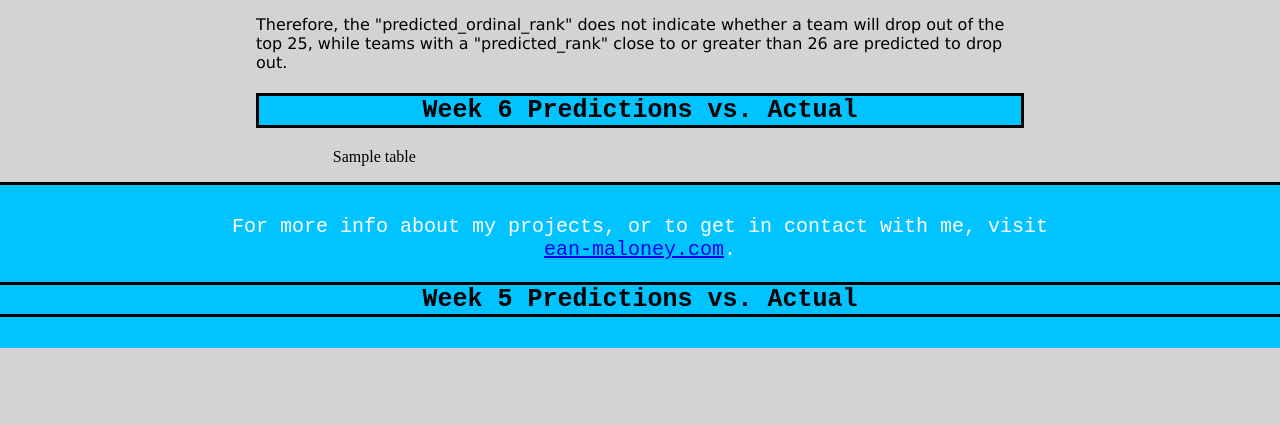
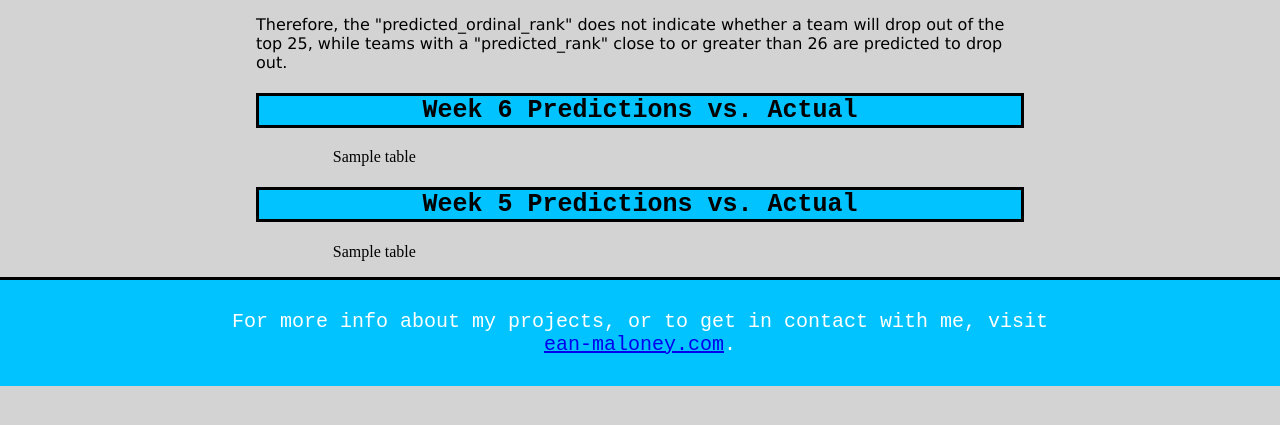
Before and after one commit to ean-maloney/top25_project, a Flask app: template templates/index3.html in a window 1280 px wide; the page is wider, and only the part inside the window is pictured. Shown: the part 299-724 px from the top of that part. Run offline with Flask 2, Linux system fonts and the light colour scheme; the template is opened without the code that fills it: most values are stand-ins (such as "Sample title", 1, 10 or a date in 2020); some libraries are stand-ins or nearby versions.

Commit message:
Fixing app

```diff
--- a/app.py
+++ b/app.py
@@ -26,7 +26,7 @@ def models():
 
 @app.route('/predictions', methods=['POST','GET'])
 def predictions():
-    df5 = pd.reaad_sql_query(f'SELECT * FROM week5_predictions', con=engine)
+    df5 = pd.read_sql_query(f'SELECT * FROM week5_predictions', con=engine)
     df6 = pd.read_sql_query(f"SELECT * FROM week6_predictions", con=engine)
     return render_template('index3.html', tables6 = [df6.to_html(classes='data')], tables5 = [df5.to_html(classes='data')], titles = df6.columns.values)
 
--- a/templates/index3.html
+++ b/templates/index3.html
@@ -34,13 +34,18 @@
             {{table|safe}}
         {% endfor %}
     </div>
+
+    <h2>Week 5 Predictions vs. Actual</h2>
+    <div id = "table3">
+        {% for table in tables5 %}
+            {{table|safe}}
+        {% endfor %}
+    </div>
+
     <footer>
         <p id = footergraph>
             For more info about my projects, or to get in contact with me, visit <br> <a href = ean-maloney.com>ean-maloney.com</a>.
         </p>
-
-    <h2>Week 5 Predictions vs. Actual</h2>
-
     </footer>
 </body>
 </html>
```
